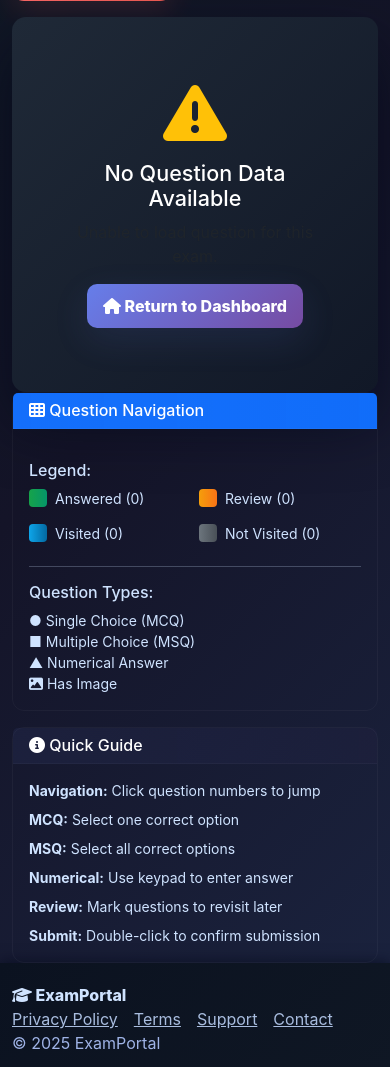
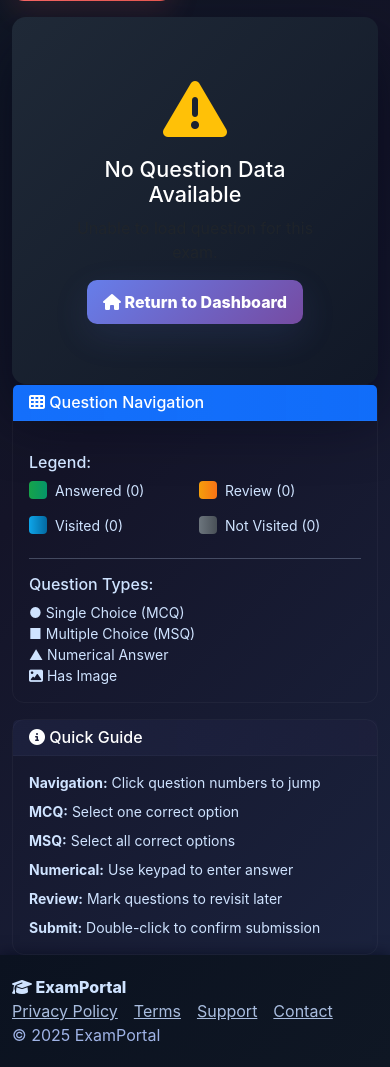
Before and after one commit to Jainarayan-Singh/OnlineExamPortalTest, a Flask app: template templates/exam_page.html in a window 390 px wide. Shown: the part 86-1153 px from the top of the page. Run offline with Flask 3, Linux system fonts and the light colour scheme; the template is opened without the code that fills it, so the values that code supplies are empty; some libraries are stand-ins or nearby versions.

Commit message:
Update exam_page.html

```diff
--- a/templates/exam_page.html
+++ b/templates/exam_page.html
@@ -354,6 +354,56 @@
   padding: 0 !important;
   overflow-x: hidden;
 }
+
+/* === MOBILE LAYOUT FIXES: paste this at the END of your existing <style> block === */
+
+html, body {
+  overflow-x: hidden !important;
+  overflow-y: auto !important;
+  -webkit-overflow-scrolling: touch;
+}
+
+/* allow question card and inner panels to expand instead of clipping */
+.question-card,
+.question-card .bg-light {
+  max-height: none !important;
+  overflow: visible !important;
+}
+
+/* make long text wrap so it doesn't overflow the card */
+.question-text,
+.option-container .form-check-label,
+.card .card-body p,
+.card .card-body small,
+.question-card h5,
+.question-card .badge,
+.palette-link {
+  white-space: normal !important;
+  word-wrap: break-word !important;
+  word-break: break-word !important;
+  overflow-wrap: break-word !important;
+}
+
+/* constrain large images on small screens so they don't push content off-screen */
+.question-image img.img-fluid {
+  width: 100% !important;
+  height: auto !important;
+  max-height: 60vh;
+  object-fit: contain;
+}
+
+/* reduce padding on very small screens so content fits */
+@media (max-width: 576px) {
+  .question-card { padding: 12px !important; }
+  .question-text { font-size: 0.95rem; line-height: 1.35; }
+  .question-image img.img-fluid { max-height: 45vh; }
+  .numeric-keypad { max-width: 100% !important; }
+}
+
+/* If you previously hid scrollbars globally, allow thin scrollbars */
+::-webkit-scrollbar { width: 8px; height: 8px; }
+::-webkit-scrollbar-thumb { background: rgba(255,255,255,0.08); border-radius: 8px; }
+
 
 </style>
 
```
